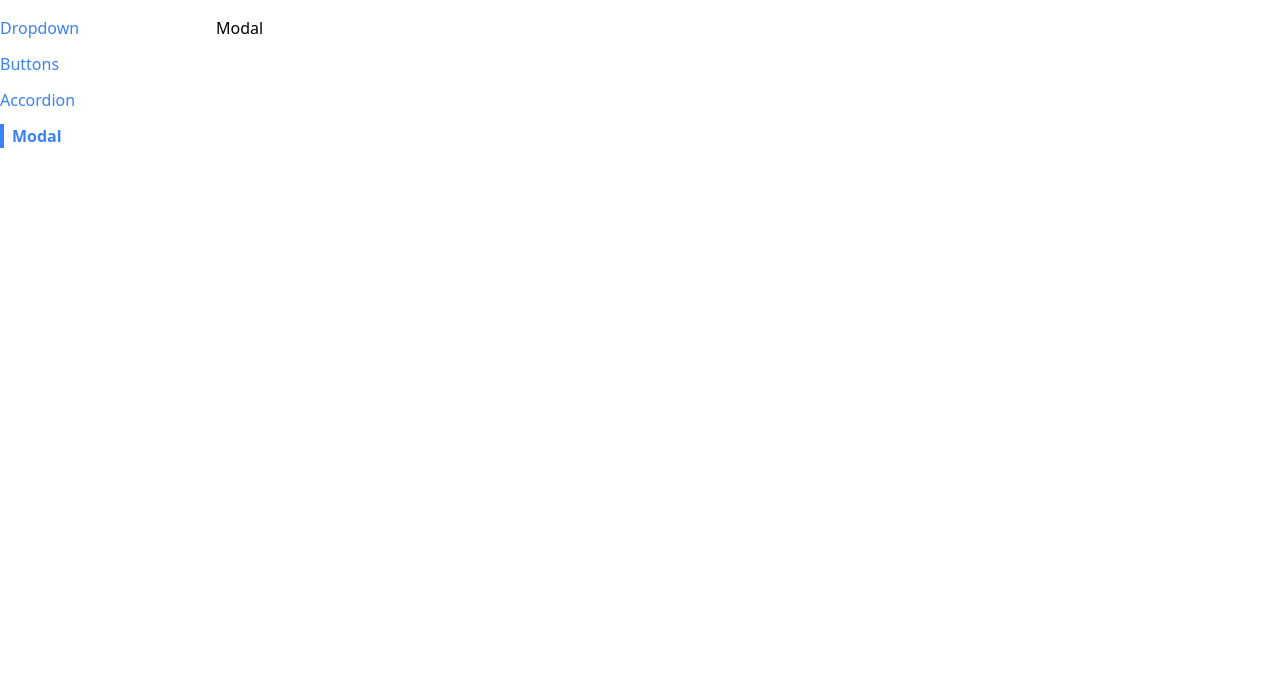
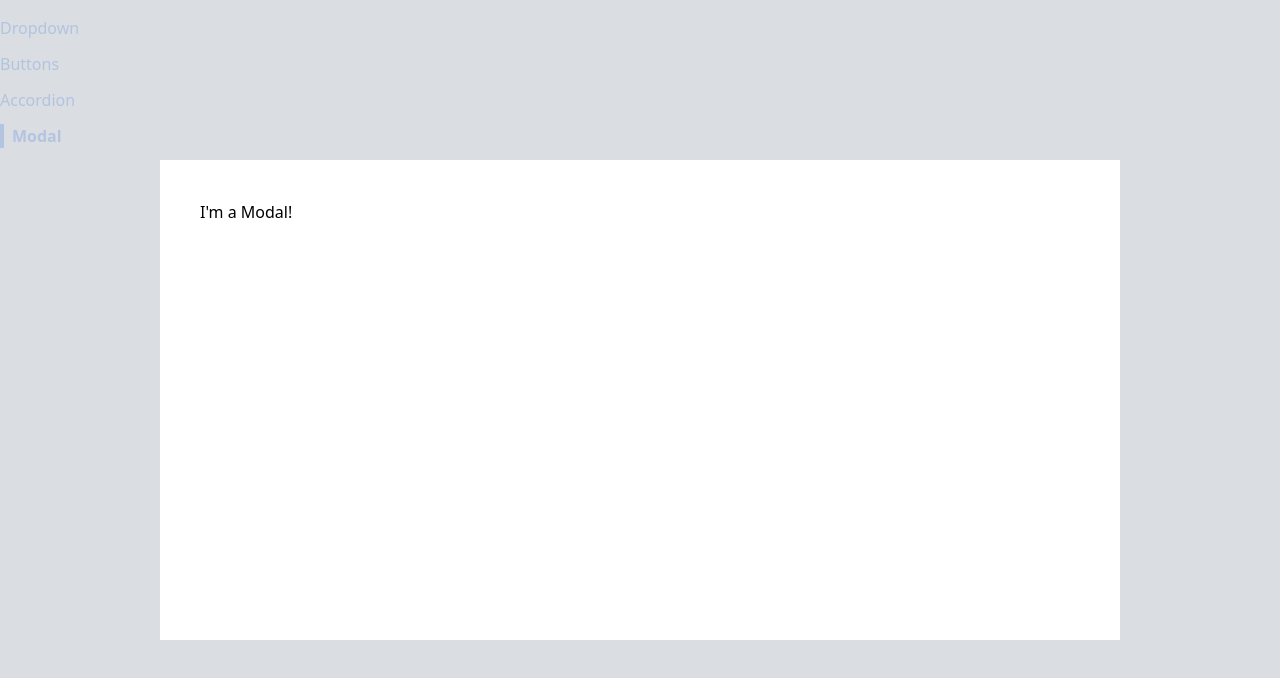
Before and after one commit to hikarinakano/comps, a React (Create React App) app: page /modal in a window 1280 px wide. Shown: the top 678 px of the page. Built offline with nearby package versions, Linux system fonts and the light colour scheme.

Commit message:
Fixed the issue with position of the parent changing the position of the modal with the use of portal

```diff
--- a/src/components/Modal.js
+++ b/src/components/Modal.js
@@ -1,5 +1,13 @@
+import ReactDOM from 'react-dom';
+
 function Modal () {
-  return <div>Modal</div>
+  return ReactDOM.createPortal(
+    <div>
+      <div className="absolute inset-0 bg-gray-300 opacity-80"></div>
+      <div className="absolute inset-40 p-10 bg-white">I'm a Modal!</div>
+    </div>,
+    document.querySelector('.modal-container')
+  );
 }
 
 export default Modal;
```
